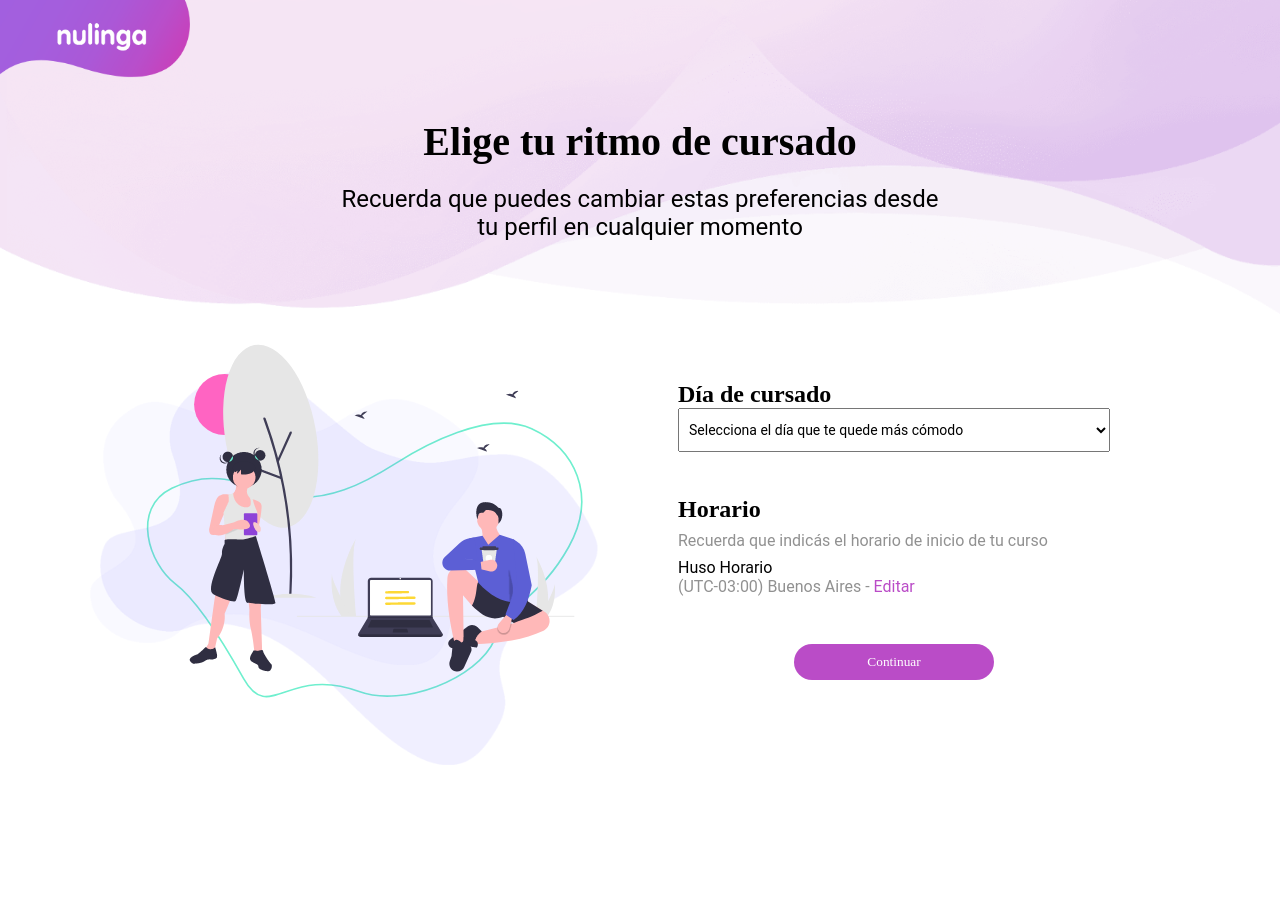
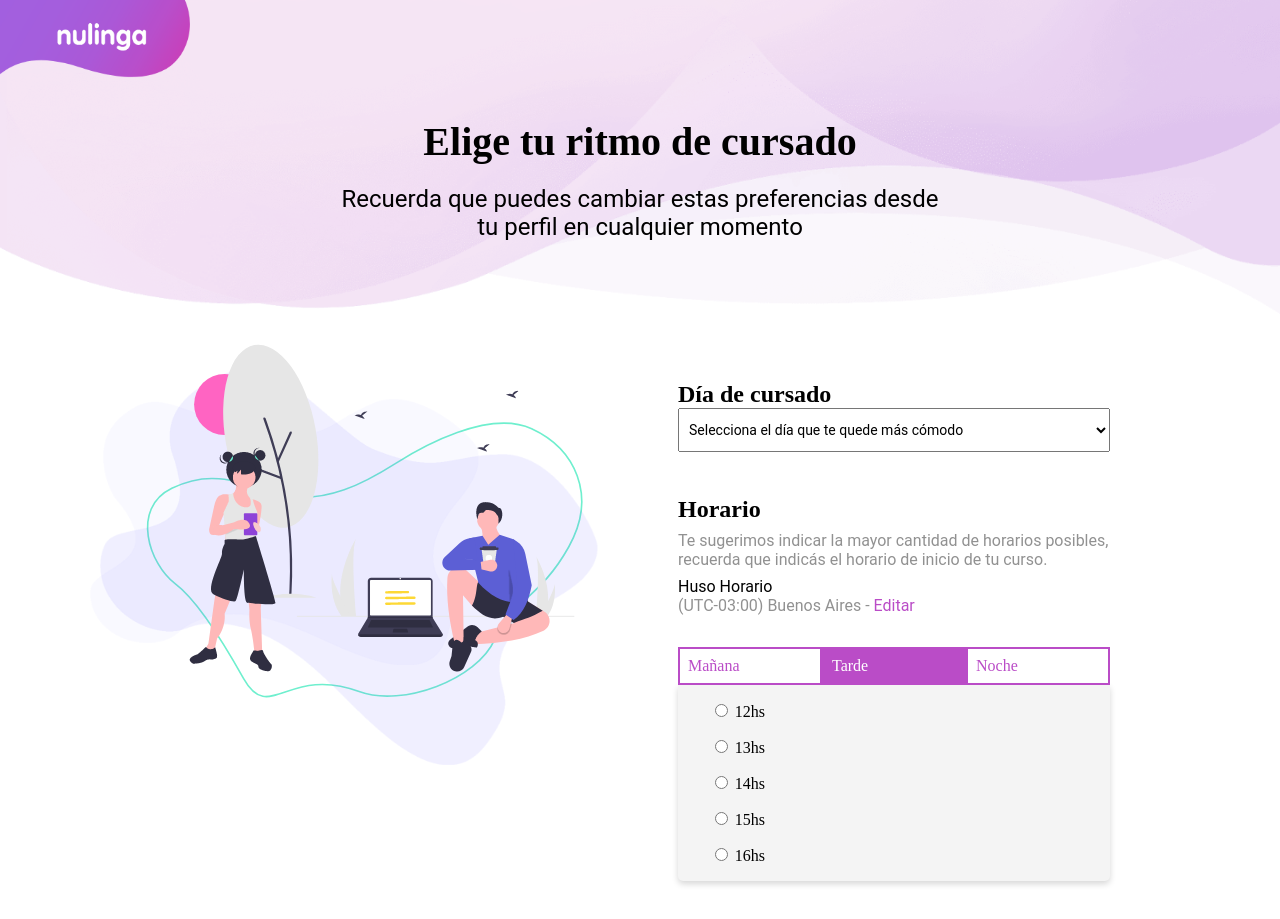
Before and after one commit to tosaso/nulinga, a React (Create React App) app in the folder my-app/: page / in a window 1280 px wide. Shown: the top 919 px of the page. Before the commit the page ends 800 px from the top, so only its background shows below. Built offline with nearby package versions, Linux system fonts and the light colour scheme.

Commit message:
Tabla hour-picker

```diff
--- a/my-app/src/components/forms/hour/Hour.jsx
+++ b/my-app/src/components/forms/hour/Hour.jsx
@@ -1,4 +1,5 @@
 import React from 'react'
+import HourPicker from './HourPicker'
 import './hour.css'
 import '../forms.css'
 
@@ -9,13 +10,14 @@ export default function Hour() {
         <>
         <div className="mt2">
             <h4 className="tittle-form">Horario</h4>
-            <p className="form-help">Recuerda que indicás el horario de inicio de tu curso</p>
+            <p className="form-help">Te sugerimos indicar la mayor cantidad de horarios posibles, recuerda que indicás el horario de inicio de tu curso. </p>
             <div>
-                <p className="tz-tittle">Huso Horario</p>
+                <p className="tz-tittle mt2">Huso Horario</p>
                 <p className="timezone">{TimeZone}
                     <span className="edit-timezone"> Editar</span>
                 </p>
             </div>
+            <HourPicker />
         </div>
         </>
     )
--- /dev/null
+++ b/my-app/src/components/forms/hour/HourPicker.jsx
@@ -0,0 +1,33 @@
+import React from 'react'
+import './hourpicker.css'
+
+
+export default function HourPicker() {
+    let early =["7hs", "8hs", "9hs", "10hs", "11hs"];
+    let late = ["12hs", "13hs", "14hs", "15hs", "16hs"];
+    let night = ["17hs", "18hs", "19hs", "20hs", "21hs"]
+
+    return(
+        <>
+        <div className="tab-selector mt2">
+            <div className="tab">Mañana</div>
+            <div className=" selected">Tarde</div>
+            <div className="tab">Noche</div>
+        </div>
+        <div>
+            <form action="" className="hour-picker">
+                {late.map((hour)=>{
+                    return(
+                        <>
+                        <div className="hour">
+                            <input type="radio" id={hour} name="hour-picker" value={hour}></input>
+                            <label for={hour}>{hour}</label>
+                        </div>
+                        </>
+                    )
+                })}
+            </form>
+        </div>
+        </>
+    )
+}
--- /dev/null
+++ b/my-app/src/components/forms/hour/hourpicker.css
@@ -0,0 +1,45 @@
+.tab-selector{
+    display: flex;
+    width: 100%;
+}
+
+.tab{
+    width: 100%;
+    border: 2px solid #BA4CC7;
+    color: #BA4CC7;
+    font-family: 'Roboto Slab', serif;
+    font-size: 16px;
+    padding: 0.5em;
+}
+
+.selected{
+    width: 100%;
+    border: 2px solid #BA4CC7;
+    background-color: #BA4CC7;
+    color: #fff;
+    font-family: 'Roboto Slab', serif;
+    font-size: 16px;
+    padding: 0.5em;
+}
+
+.hour-picker{
+    display: flex;
+    flex-direction: column;
+    padding: 0 2em 1em;
+    background-color: #F4F4F4;
+    box-shadow: 0px 3px 6px #00000029;
+    border-radius: 0 0 5px 5px;
+}
+
+.hour{
+    margin-top: 1em;
+}
+
+.hour input{
+    margin-right: 0.5em;
+}
+
+.hour label{
+    font-family: 'Roboto Slab', serif;
+    color: black;
+}
```
